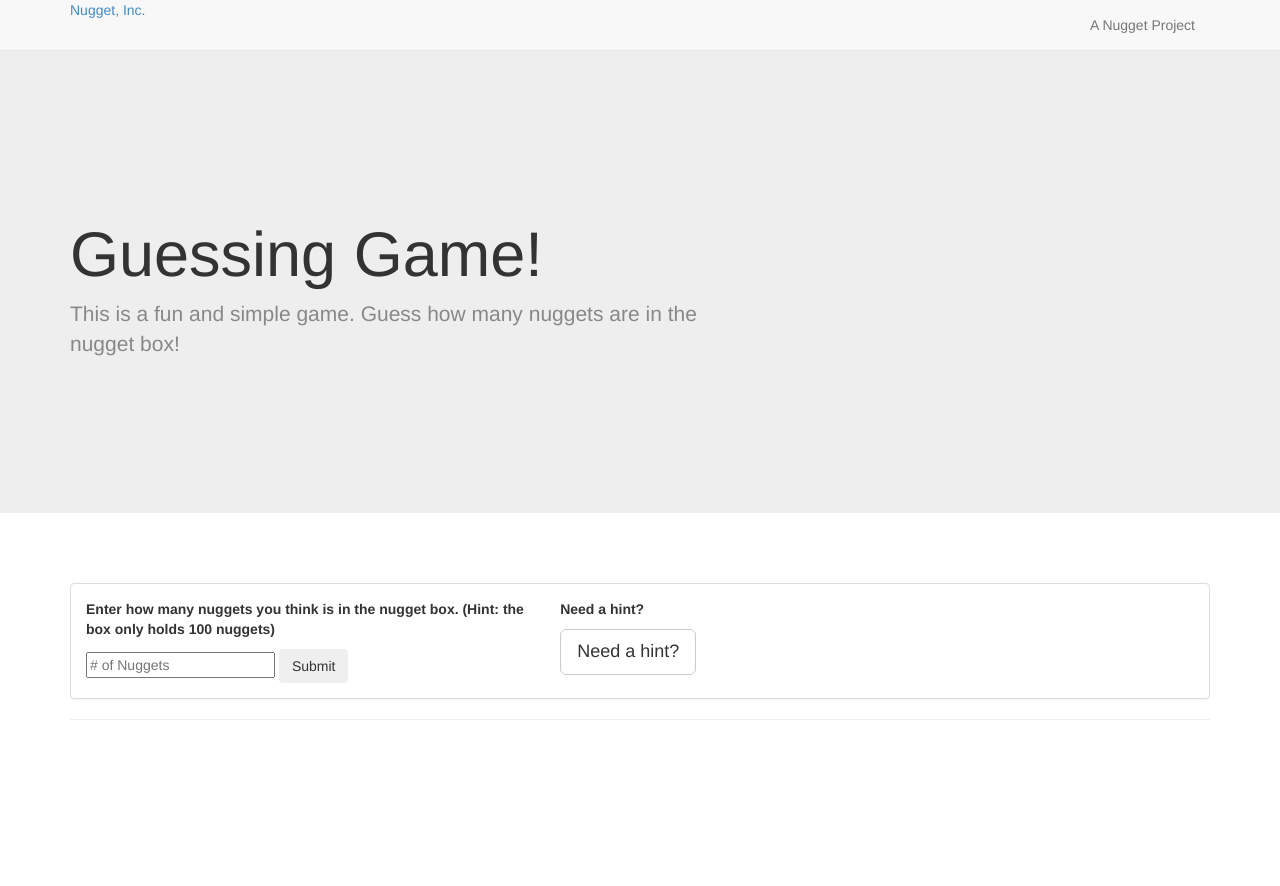
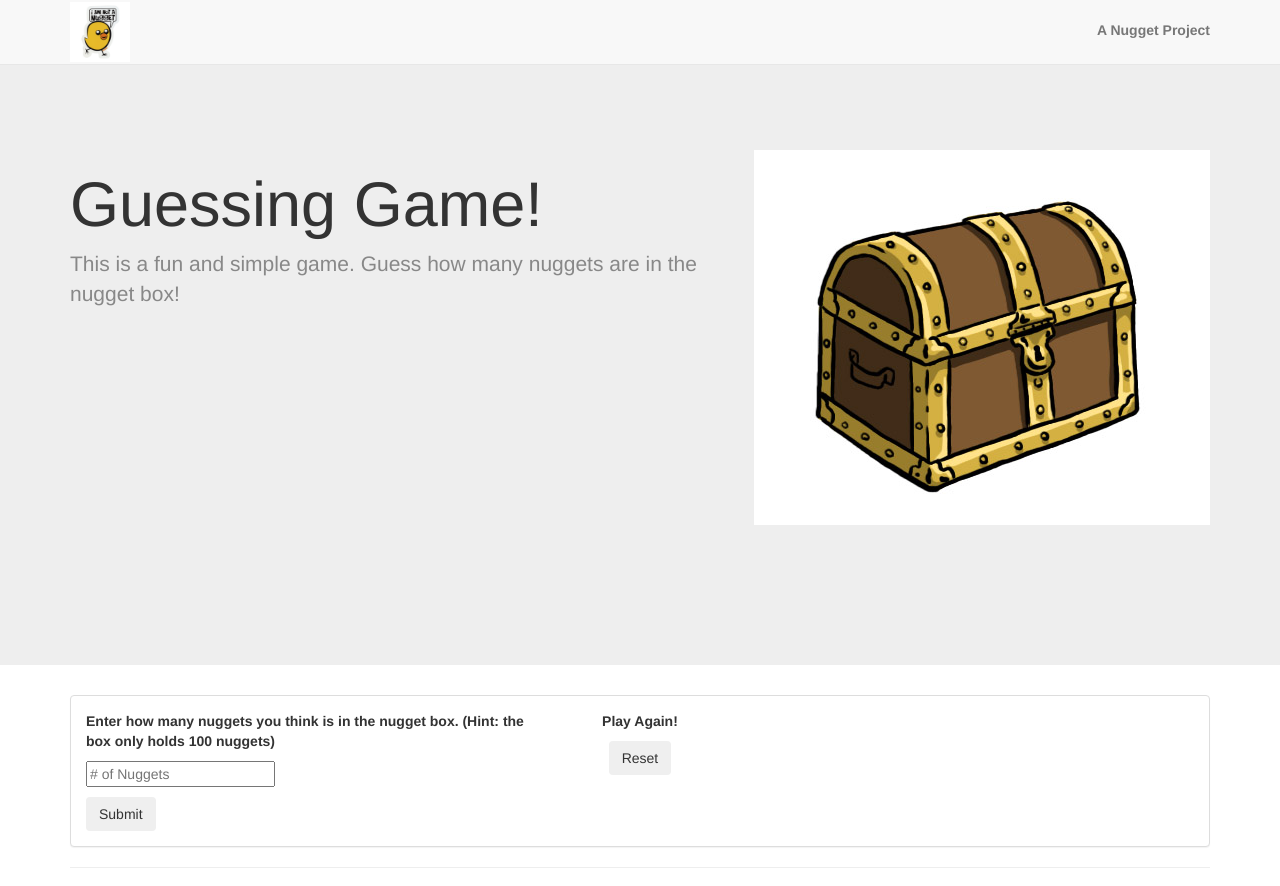
Before and after one commit to wawaontheloose/guessing_game, a plain HTML site: page index.html in a window 1280 px wide. Before the commit the page ends 800 px from the top, so only its background shows below. Drawn offline with nearby package versions, Linux system fonts and the light colour scheme.

Commit message:
Final Ugly

```diff
--- a/css/my-styles.css
+++ b/css/my-styles.css
@@ -1,6 +1,3 @@
-
-<!--Typography-->
-
 .navbar-text {
 	font-weight: bold;
 	margin-right: 0;
@@ -11,41 +8,30 @@
 	margin-bottom: 70px;
 }
 
-<!--Logos-->
-
 .main-logo {
-	width: 124px;
-	height: 34px;
-	margin-top: 22px;
+	width: 60px;
+	height: 60px;
+	margin-top: 2px;
+	margin-bottom: 2px;
 	text-indent: 100%;
 	white-space: nowrap;
 	overflow: hidden;
-	background: url('../img/main-logo.png') no-repeat;
+	background: url('../img/mainlogo.png') no-repeat;
 	background-size: 100%;
 }
 
-<!--Jumbotron-->
-
 .nuggetbox {
-	width: 356px;
+	width: 456px;
 	height: 375px;
 	background: url('../img/nuggetbox.jpg') no-repeat;
 }
 
 .jumbotron {
-	padding: 200px 0 140px 0;
-	margin-bottom: 70px;
+	padding: 150px 0 140px 0;
+	margin-bottom: 30px;
 }
 
-<!--Form-->
 
 .topbuffer {
 	padding: 40px;
 }
-
-<!--MediaQueries-->
-
-@media (max-width: 767px) {
-	.navbar {
-		min-height: 60px;
-	}
--- a/index.html
+++ b/index.html
@@ -5,6 +5,7 @@
     <meta name="viewport" content="width=device-width, initial-scale=1.0">
     <link href="css/bootstrap.css" rel="stylesheet">
     <link href="css/my-styles.css" rel="stylesheet" media="screen">
+
     <!-- HTML5 shim and Respond.js IE8 support of HTML5 elements and media queries -->
     <!--[if lt IE 9]>
       <script src="../../assets/js/html5shiv.js"></script>
@@ -16,8 +17,8 @@
     <!--Navbar -->
     <div class="navbar navbar-default navbar-fixed-top">
       <div class="container">
-        <a class="main-logo pull-left" href="#">Nugget, Inc.</a>
-        <p class="navbar-text pull-right hidden-xs">A Nugget Project</p>
+        <a class="main-logo pull-left" href="#">Nuggs</a>
+        <p class="navbar-text navbar-right hidden-xs" style = "margin-top: 20px">A Nugget Project</p>
       </div>
     </div><!-- End navbar -->
 
@@ -47,13 +48,16 @@
             <form class="form-horizontal">
               <p><strong>Enter how many nuggets you think is in the nugget box. (Hint: the box only holds 100 nuggets)</strong></p>
               <label class="sr-only">Your Guess</label>
-              <input class="form-horizontal" type="text" placeholder="# of Nuggets">
-              <button class="btn btn-submit" type="submit">Submit</button>
+              <input id= "guess" class="form-horizontal" type="text" placeholder="# of Nuggets">
+              <p class="count" id="countGuess"></p>
+              <h4 id='status'></h4>
+
+              <button id = "submit1" class="btn btn-submit" type="submit">Submit</button>
             </form>
           </div>
-          <div class="col-sm-5">
-            <p><strong>Need a hint?</strong></p>
-            <a class="btn btn-default btn-lg" href="#">Need a hint?</a>
+          <div class="col-sm-2">
+            <p class="text-center"><strong>Play Again!</strong></p>
+            <button id = "resetbtn" class="btn btn-submit center-block" type="submit">Reset</button>
           </div>
         </div>
       </div> <!-- End panel -->
@@ -61,5 +65,6 @@
 
     <script src="http://code.jquery.com/jquery.js"></script>
     <script src="js/bootstrap.min.js"></script>
+    <script src="js/my.js"></script>
   </body>
 </html>
```
Also changed, not shown: 1 other file.
